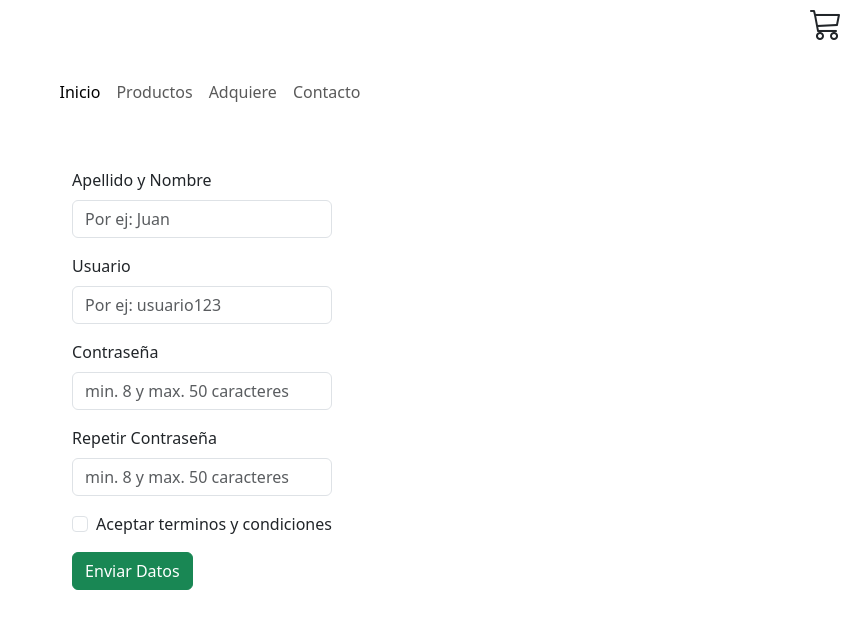
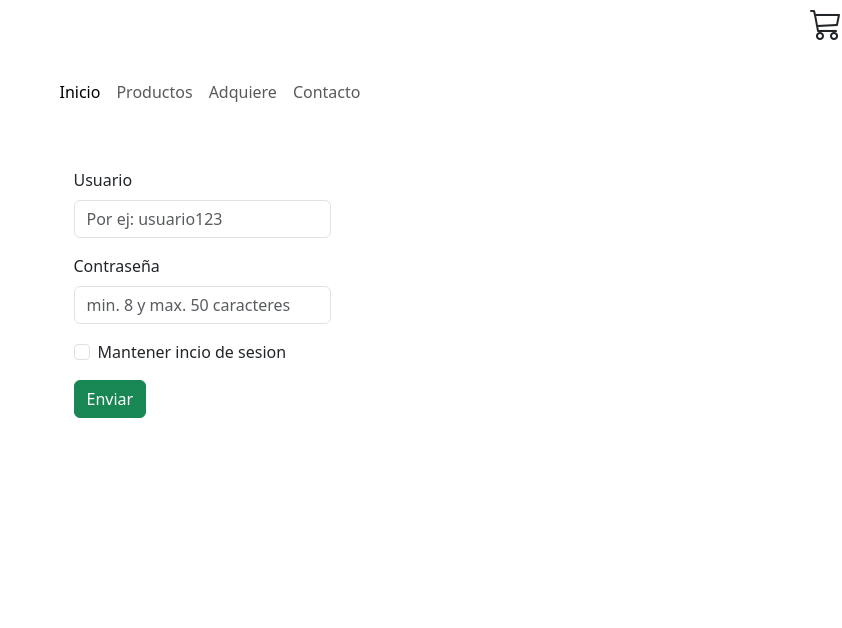
Before and after one commit to shaielferreyra/sf.nav, a plain HTML site: page paginas/ingresar.html in a window 1280 px wide. Shown: the whole page, without its empty margins (438-1280 px from the left). Drawn offline with nearby package versions, Linux system fonts and the light colour scheme.

```diff
--- a/css/style.css
+++ b/css/style.css
@@ -15,6 +15,7 @@ header {
 
  .iconosNav1 i {
     font-size: 2em;
+
   }
 
 
--- a/paginas/ingresar.html
+++ b/paginas/ingresar.html
@@ -93,22 +93,7 @@
     </header>
     <main class="d-flex justify-content-center my-5">
         <form class="media-form">
-          <div class="mb-3">
-            <label for="exampleInputEmail1" class="form-label"
-              >Apellido y Nombre</label
-            >
-            <input
-              required
-              maxlength="50"
-              minlength="5"
-              pattern="[a-zA-Z]+"
-              type="text"
-              class="form-control"
-              id="exampleInputEmail1"
-              aria-describedby="emailHelp"
-              placeholder="Por ej: Juan"
-            />
-          </div>
+
           <div class="mb-3">
             <label for="exampleInputPassword1" class="form-label">Usuario</label>
             <input
@@ -136,20 +121,7 @@
               id="exampleInputPassword1"
             />
           </div>
-          <div class="mb-3">
-            <label for="exampleInputPassword1" class="form-label"
-              >Repetir Contraseña</label
-            >
-            <input
-              required
-              maxlength="50"
-              minlength="5"
-              placeholder="min. 8 y max. 50 caracteres"
-              type="text"
-              class="form-control"
-              id="exampleInputPassword1"
-            />
-          </div>
+
           <div class="mb-3 form-check">
             <input
               required
@@ -158,10 +130,10 @@
               id="exampleCheck1"
             />
             <label class="form-check-label" for="exampleCheck1"
-              >Aceptar terminos y condiciones</label
+              >Mantener incio de sesion</label
             >
           </div>
-          <button type="submit" class="btn btn-success">Enviar Datos</button>
+          <button type="submit" class="btn btn-success">Enviar</button>
         </form>
       </main>
   </body>
```
Also changed, not shown: index.html (+54 -21 lines), paginas/carrito.html (+1 -35 lines).
